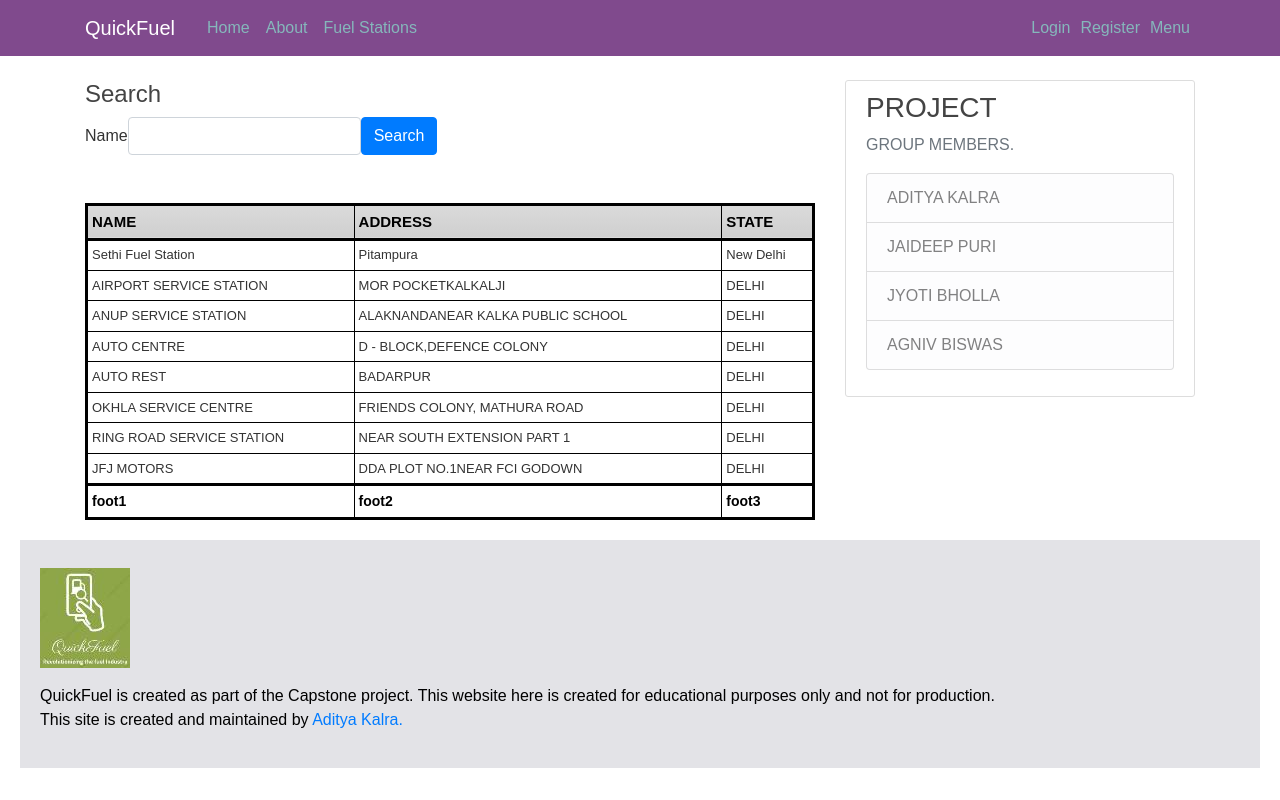
After one commit to adityakalra581/Automated-fuel-stations, a Flask app: page /stations in a window 1280 px wide. The commit adds this page. Run offline with Flask 2, Linux system fonts and the light colour scheme; data comes from the database, SQL or seed files in the repository; both versions use the stored data as it was after the commit; some libraries are stand-ins or nearby versions.

Commit message:
search bar and Table Added

```diff
--- a/flask_blog/routes.py
+++ b/flask_blog/routes.py
@@ -4,7 +4,7 @@
 from flask import render_template, url_for, flash, redirect, request
 from flask_blog import app, db, bcrypt,ad
 from flask_blog.forms import RegistrationForm, LoginForm, UpdateProfileForm
-from flask_blog.models import User
+from flask_blog.models import User, Fuel
 from flask_login import login_user,current_user, logout_user, login_required
 from flask_admin.contrib.sqla import ModelView
 
@@ -37,7 +37,25 @@
     image = url_for('static',filename='images/')
     return render_template('contact.html',title='contact',image=image)
 
+@app.route('/stations')
+def stations():
+    image = url_for('static',filename='images/')
+    query=Fuel.query.all()
+    # if request.method == "GET":
 
+        # for i in query:
+            # return (i.name,i.address)
+
+        # return render_template("stations.html", title='Fuel Stations', query=query,image=image)
+    return render_template('stations.html',title='Fuel Stations',query=query,image=image)
+
+
+# @app.route('/search/<y>',methods=['GET'])
+# def get_fuel(y):
+#     # y = Fuel.query.get(Fuel.name)
+#     y = Fuel.get_argument("y")
+#     return f"<h1>{str(y)}</h1>"
+    # return render_template('station.html', fuel = fuel)
 
 ## methods essential for getting and posting of data.
 ## adding functionality requires it.
--- a/flask_blog/static/main.css
+++ b/flask_blog/static/main.css
@@ -146,6 +146,43 @@
   margin: 20px;
   padding: 20px;
 }
+
+table.minimalistBlack {
+  border: 3px solid #000000;
+  width: 100%;
+  text-align: left;
+  border-collapse: collapse;
+}
+table.minimalistBlack td, table.minimalistBlack th {
+  border: 1px solid #000000;
+  padding: 5px 4px;
+}
+table.minimalistBlack tbody td {
+  font-size: 13px;
+}
+table.minimalistBlack thead {
+  background: #CFCFCF;
+  background: -moz-linear-gradient(top, #dbdbdb 0%, #d3d3d3 66%, #CFCFCF 100%);
+  background: -webkit-linear-gradient(top, #dbdbdb 0%, #d3d3d3 66%, #CFCFCF 100%);
+  background: linear-gradient(to bottom, #dbdbdb 0%, #d3d3d3 66%, #CFCFCF 100%);
+  border-bottom: 3px solid #000000;
+}
+table.minimalistBlack thead th {
+  font-size: 15px;
+  font-weight: bold;
+  color: #000000;
+  text-align: left;
+}
+table.minimalistBlack tfoot {
+  font-size: 14px;
+  font-weight: bold;
+  color: #000000;
+  border-top: 3px solid #000000;
+}
+table.minimalistBlack tfoot td {
+  font-size: 14px;
+}
+
 
 /* Displaying Charts */
 
--- a/flask_blog/templates/layout.html
+++ b/flask_blog/templates/layout.html
@@ -30,7 +30,7 @@
             <div class="navbar-nav mr-auto">
               <a class="nav-item nav-link" href="{{ url_for('home') }}">Home</a>
               <a class="nav-item nav-link" href="{{ url_for('about') }}">About</a>
-              <a class="nav-item nav-link" href="https://adityakalra581.github.io/Automated-fuel-stations/"target="_blank">Docs</a>
+              <a class="nav-item nav-link" href="{{ url_for('stations') }}">Fuel Stations</a>
             </div>
             <!-- Navbar Right Side -->
             <div class="navbar-nav">
--- /dev/null
+++ b/flask_blog/templates/stations.html
@@ -0,0 +1,53 @@
+{% extends "layout.html" %}
+{% block content %}
+
+    <h4>Search</h4>
+      <form class = "form-inline" method = "GET" action = "search">
+        <div class = "form-group">
+          <label for="query">Name</label>
+          <input type = "text" class = "form-control" name ="query">
+        </div>
+      <button type = "submit" class = "btn btn-primary">Search</button>
+      </form>
+     <br>
+     <br>
+     <table class="minimalistBlack">
+      <thead>
+      <tr>
+      <th>NAME</th>
+      <th>ADDRESS</th>
+      <th>STATE</th>
+      <!-- <th>head4</th>
+      <th>head5</th> -->
+      </tr>
+      </thead>
+      <tfoot>
+      <tr>
+      <td>foot1</td>
+      <td>foot2</td>
+      <td>foot3</td>
+      <!-- <td>foot4</td>
+      <td>foot5</td> -->
+      </tr>
+      </tfoot>
+      <tbody>
+      <tr>
+      <tr>
+        {% for i in query %}
+        <tr>
+          <td>
+            {{ i.name }}
+          </td>
+          <td>
+              {{ i.address }}
+          </td>
+          <td>
+              {{ i.state }}
+          </td>
+        </tr>
+        {% endfor %}
+      </tr>
+      </tbody>
+      </table>
+
+{% endblock content %}
```
Also changed, not shown: flask_blog/__init__.py (+6 -2 lines), flask_blog/models.py (+23 -2 lines), list.txt (added, +84 -0 lines), flask_blog/site.db.
